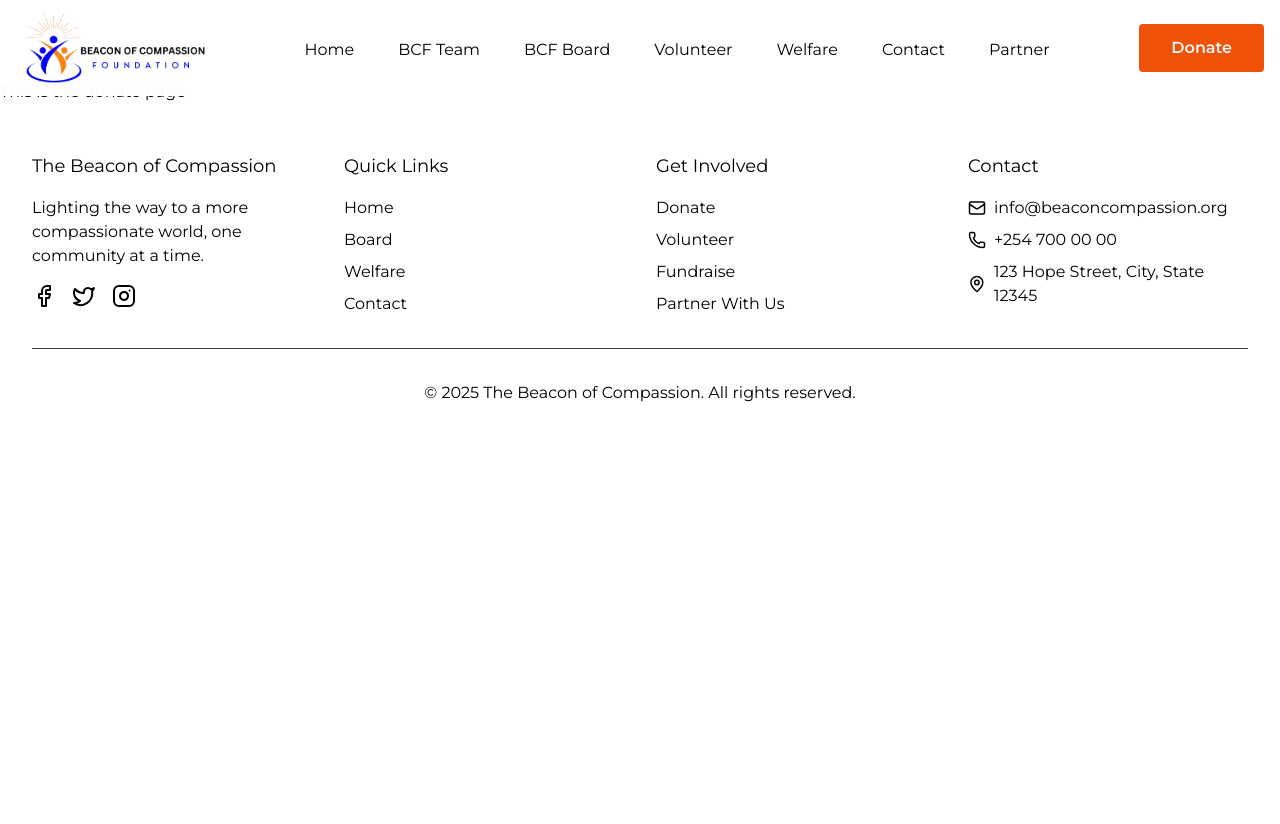
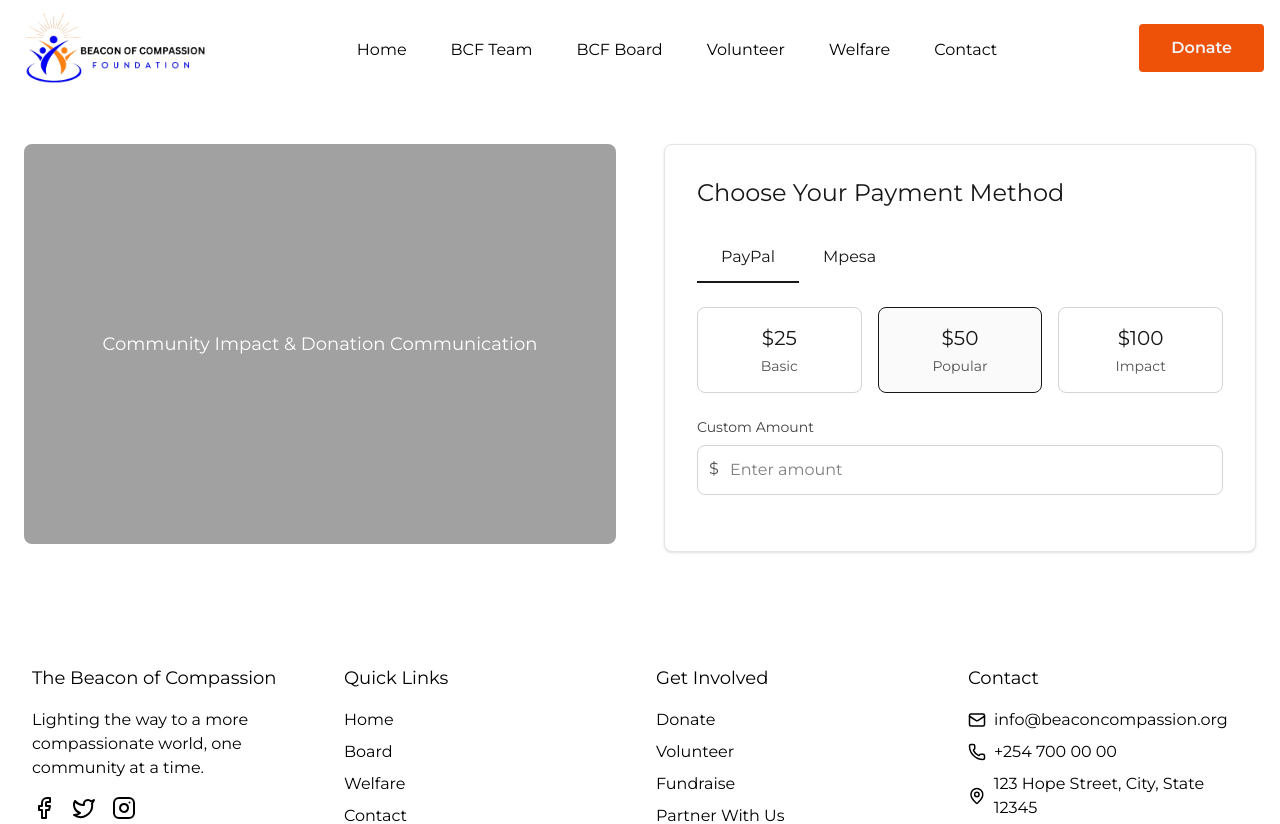
Before and after one commit to Ariel-joe/BCF, a React (Vite) app: page /donate in a window 1280 px wide. Shown: the top 824 px of the page. Before the commit the page ends 800 px from the top, so only its background shows below. Built offline with nearby package versions, Linux system fonts and the light colour scheme; a web font is replaced by a local one.

Commit message:
update on the donation page

```diff
--- a/package.json
+++ b/package.json
@@ -10,6 +10,8 @@
     "preview": "vite preview"
   },
   "dependencies": {
+    "@headlessui/react": "^2.2.9",
+    "@paypal/react-paypal-js": "^8.9.2",
     "@tailwindcss/vite": "^4.1.16",
     "lucide-react": "^0.548.0",
     "react": "^19.1.1",
--- a/src/components/Footer.jsx
+++ b/src/components/Footer.jsx
@@ -99,7 +99,7 @@ const Footer = () => {
                                 </li>
                                 <li>
                                     <Link
-                                        to="/partner"
+                                        to="/contact"
                                         className="text-black-300 hover:text-(--color-logo-orange)"
                                     >
                                         Partner With Us
--- a/src/components/Header.jsx
+++ b/src/components/Header.jsx
@@ -76,15 +76,6 @@ const Header = () => {
                                 Contact
                             </NavLink>
                         </li>
-                        <li className="flex">
-                            <NavLink
-                                rel="noopener noreferrer"
-                                to={"/partner"}
-                                className="flex items-center px-4 -mb-1"
-                            >
-                                Partner
-                            </NavLink>
-                        </li>
                     </ul>
                     <div className="items-center shrink-0 hidden lg:flex">
                         <Link
@@ -108,7 +99,10 @@ const Header = () => {
                 </div>
                 {/* mobile navigation - toggled by Menu button */}
                 {mobileOpen && (
-                    <div id="mobile-menu" className="lg:hidden mt-4 space-y-3 h-dvh">
+                    <div
+                        id="mobile-menu"
+                        className="lg:hidden mt-4 space-y-3 h-dvh"
+                    >
                         <Link
                             rel="noopener noreferrer"
                             to={"/"}
@@ -163,16 +157,12 @@ const Header = () => {
                                 Contact
                             </button>
                         </Link>
+
                         <Link
                             rel="noopener noreferrer"
-                            to={"/partner"}
+                            to={"/donate"}
                             onClick={() => setMobileOpen(false)}
                         >
-                            <button className="w-full text-left px-4 py-6 font-semibold  border-b border-(--color-card-orange) text-black">
-                                Partner
-                            </button>
-                        </Link>
-                        <Link rel="noopener noreferrer" to={"/donate"}>
                             <button className="w-full px-4 py-3 font-semibold bg-(--color-logo-orange) text-gray-100">
                                 Donate
                             </button>
--- /dev/null
+++ b/src/components/MpesaOption.jsx
@@ -0,0 +1,34 @@
+import React from "react";
+
+const MpesaOption = () => {
+    return (
+        <>
+            <label className="block text-sm text-neutral-700 mb-2">
+                Amount
+            </label>
+            <div className="relative mb-6">
+                <input
+                    type="number"
+                    className="w-full pl-8 pr-4 py-3 border border-neutral-300 rounded-lg focus:border-neutral-900 focus:outline-none"
+                    placeholder="ksh"
+                />
+            </div>
+            <label className="block text-sm text-neutral-700 mb-2">
+                Phone Number
+            </label>
+            <div className="relative mb-6">
+                <input
+                    type="Mpesa"
+                    className="w-full pl-8 pr-4 py-3 border border-neutral-300 rounded-lg focus:border-neutral-900 focus:outline-none"
+                    placeholder="07..."
+                />
+            </div>
+            <button class="w-full bg-neutral-900 text-white py-4 rounded-lg hover:bg-neutral-800 transition-colors flex items-center justify-center">
+                <i class="fa-brands fa-paypal mr-2"></i>
+                Donate with Mpesa
+            </button>
+        </>
+    );
+};
+
+export default MpesaOption;
--- /dev/null
+++ b/src/components/PaymentOptions.jsx
@@ -0,0 +1,55 @@
+import React from "react";
+import { Tab, TabGroup, TabList, TabPanel, TabPanels } from "@headlessui/react";
+import PaypalOption from "./Paypal";
+import MpesaOption from "./MpesaOption";
+
+const PaymentOptions = () => {
+    return (
+        <>
+            <TabGroup>
+                <TabList className={"mb-6"}>
+                    <Tab
+                        className={
+                            "px-6 py-3 text-neutral-900 data-selected:border-b-2 data-selected:border-neutral-900 bg-white"
+                        }
+                    >
+                        PayPal
+                    </Tab>
+                    <Tab
+                        className={
+                            "px-6 py-3 text-neutral-900 data-selected:border-b-2 data-selected:border-neutral-900 bg-white"
+                        }
+                    >
+                        Mpesa
+                    </Tab>
+                </TabList>
+                <TabPanels>
+                    <TabPanel>
+                        <PaypalOption />
+                    </TabPanel>
+                    <TabPanel>
+                        <MpesaOption />
+                    </TabPanel>
+
+                </TabPanels>
+            </TabGroup>
+        </>
+    );
+};
+
+export default PaymentOptions;
+
+{
+    /* <div className="mb-6">
+    <div className="flex border-b border-neutral-200">
+        <button className="px-6 py-3 text-neutral-900 border-b-2 border-neutral-900 bg-white">
+            <i className="fa-brands fa-paypal mr-2"></i>PayPal/Debit or Credit
+            Card
+        </button>
+
+        <button className="px-6 py-3 text-neutral-600 hover:text-neutral-900 bg-white">
+            <i className="fa-solid fa-mobile-alt mr-2"></i>Mobile Money
+        </button>
+    </div>
+</div>; */
+}
--- /dev/null
+++ b/src/components/Paypal.jsx
@@ -0,0 +1,47 @@
+import React from "react";
+import { PayPalScriptProvider, PayPalButtons } from "@paypal/react-paypal-js";
+
+const PaypalOption = () => {
+    return (
+        <>
+            <div>
+                <div className="grid grid-cols-3 gap-4 mb-6">
+                    <button className="p-4 border border-neutral-300 rounded-lg text-center hover:border-neutral-900 transition-colors">
+                        <div className="text-xl text-neutral-900 mb-1">$25</div>
+                        <div className="text-sm text-neutral-600">Basic</div>
+                    </button>
+                    <button className="p-4 border border-neutral-900 bg-neutral-50 rounded-lg text-center">
+                        <div className="text-xl text-neutral-900 mb-1">$50</div>
+                        <div className="text-sm text-neutral-600">Popular</div>
+                    </button>
+                    <button className="p-4 border border-neutral-300 rounded-lg text-center hover:border-neutral-900 transition-colors">
+                        <div className="text-xl text-neutral-900 mb-1">
+                            $100
+                        </div>
+                        <div className="text-sm text-neutral-600">Impact</div>
+                    </button>
+                </div>
+                <label className="block text-sm text-neutral-700 mb-2">
+                    Custom Amount
+                </label>
+                <div className="relative mb-6">
+                    <span className="absolute left-3 top-3 text-neutral-600">
+                        $
+                    </span>
+                    <input
+                        type="number"
+                        className="w-full pl-8 pr-4 py-3 border border-neutral-300 rounded-lg focus:border-neutral-900 focus:outline-none"
+                        placeholder="Enter amount"
+                    />
+                </div>
+                <div>
+                    <PayPalScriptProvider options={{ clientId: "test" }}>
+                        <PayPalButtons style={{ layout: "horizontal" }} />
+                    </PayPalScriptProvider>
+                </div>
+            </div>
+        </>
+    );
+};
+
+export default PaypalOption;
--- a/src/components/VolunteerGallery.jsx
+++ b/src/components/VolunteerGallery.jsx
@@ -64,13 +64,7 @@ const VolunteerGallery = () => {
                         alt=""
                     />
                 </div>
-                <div>
-                    <img
-                        class="h-auto max-w-full rounded-lg"
-                        src="/IMG-20250901-WA0035.jpg"
-                        alt=""
-                    />
-                </div>
+
             </div>
         </>
     );
--- a/src/main.jsx
+++ b/src/main.jsx
@@ -9,7 +9,6 @@ import VolunteerPage from "./pages/VolunteerPage";
 import WelfarePage from "./pages/WelfarePage";
 import ContactPage from "./pages/ContactPage";
 import Donatepage from "./pages/Donatepage";
-import PartnerPage from "./pages/PartnerPage";
 
 createRoot(document.getElementById("root")).render(
     <BrowserRouter>
@@ -22,7 +21,6 @@ createRoot(document.getElementById("root")).render(
                 <Route path="/welfare" element={<WelfarePage />} />
                 <Route path="/contact" element={<ContactPage />} />
                 <Route path="/donate" element={<Donatepage />} />
-                <Route path="/partner" element={<PartnerPage />} />
             </Route>
         </Routes>
     </BrowserRouter>
--- a/src/pages/DonatePage.jsx
+++ b/src/pages/DonatePage.jsx
@@ -1,8 +1,33 @@
 import React from 'react'
+import PaymentOptions from '../components/PaymentOptions'
 
 const Donatepage = () => {
   return (
-    <div>This is the donate page</div>
+    <>
+    <section id="donation-content" className="py-16 bg-white">
+    <div className="container mx-auto px-6">
+      <div className="grid grid-cols-1 lg:grid-cols-2 gap-12 items-start">
+        <div className="space-y-8">
+          <div className="w-full h-[400px] bg-neutral-400 rounded-lg flex items-center justify-center">
+            <span className="text-white text-lg">Community Impact & Donation Communication</span>
+          </div>
+
+
+        </div>
+
+        <div className="bg-white border border-neutral-200 rounded-lg p-8 shadow-sm">
+          <h2 className="text-2xl text-neutral-900 mb-6">Choose Your Payment Method</h2>
+
+          <div className="mb-6">
+            <PaymentOptions />
+          </div>
+
+
+        </div>
+      </div>
+    </div>
+  </section>
+  </>
   )
 }
 
--- a/src/pages/PartnerPage.jsx
+++ /dev/null
@@ -1,9 +0,0 @@
-import React from 'react'
-
-const PartnerPage = () => {
-  return (
-    <div>this is the partner page</div>
-  )
-}
-
-export default PartnerPage
```
Also changed, not shown: 1 other file (tests, documents, lock files or other folders).
